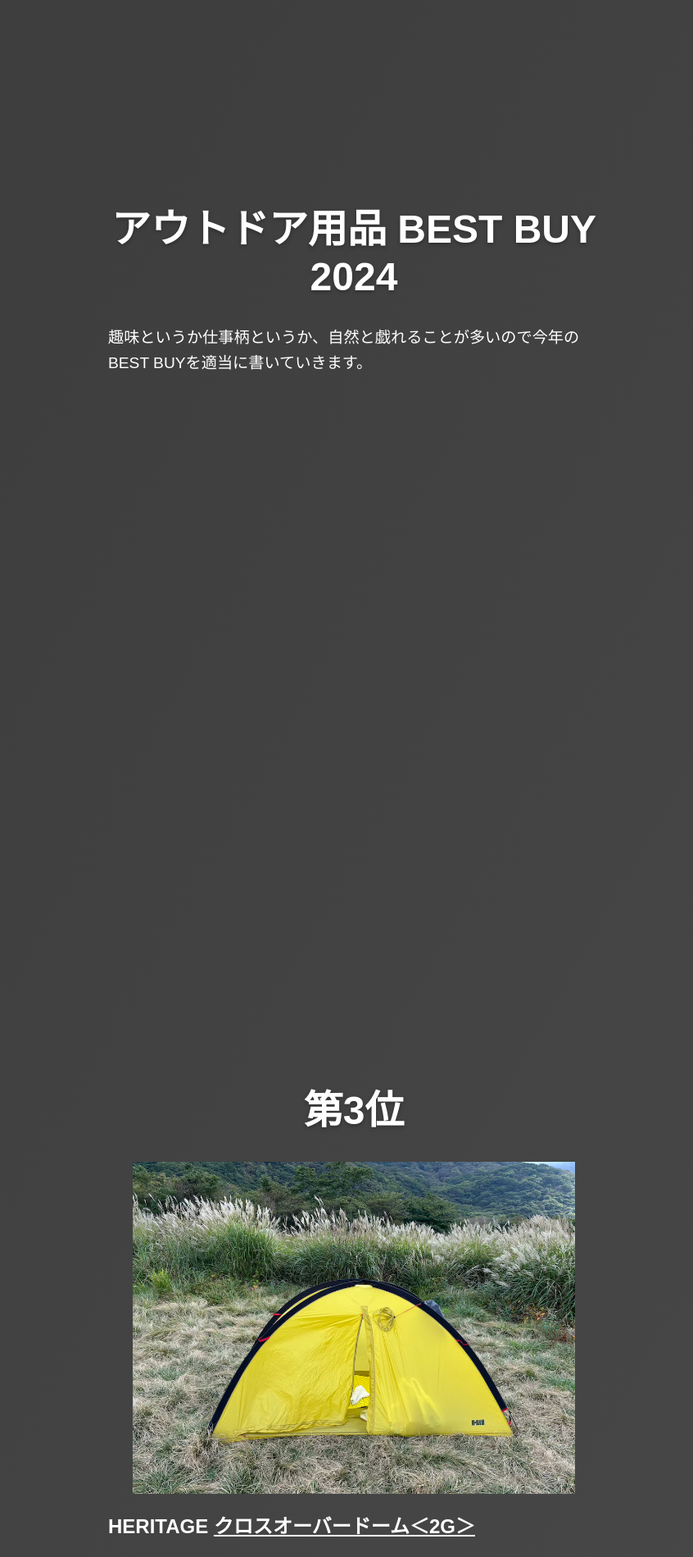
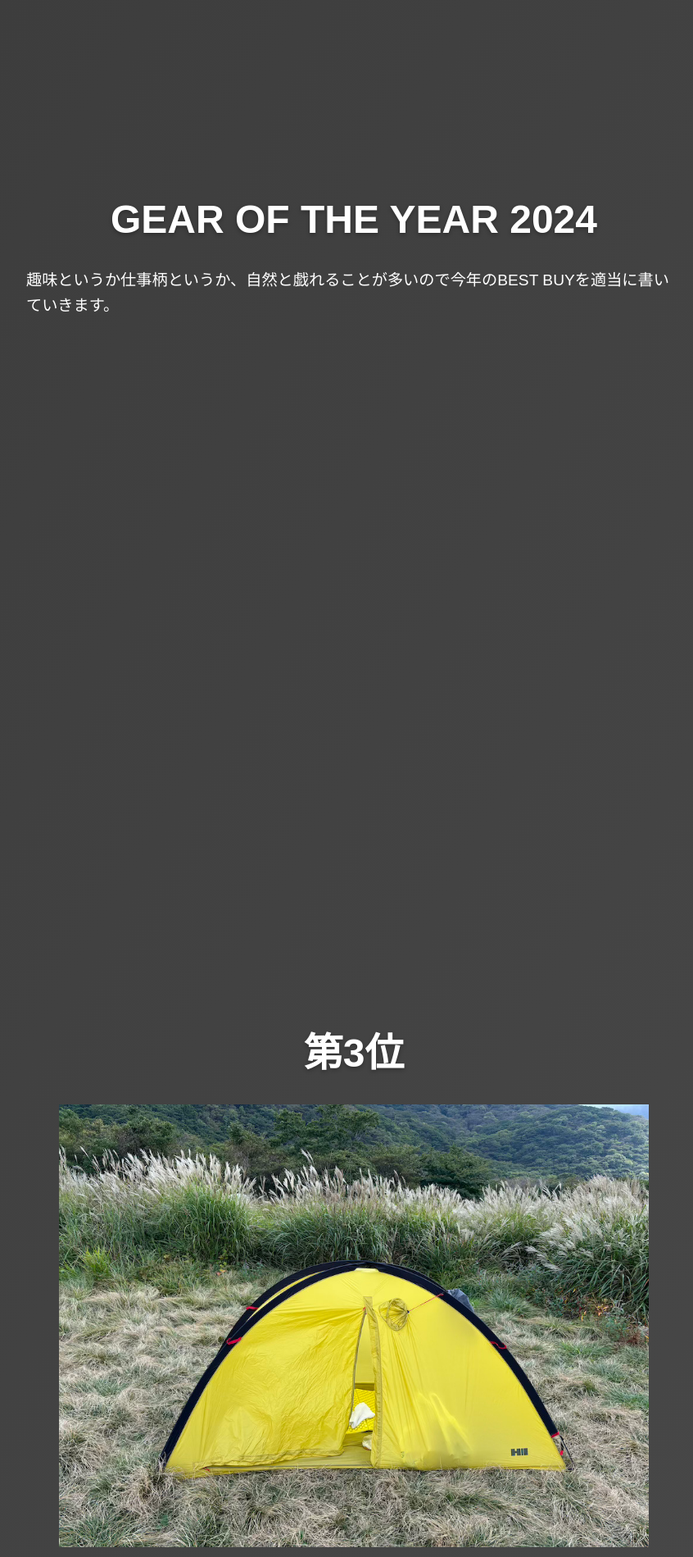
Before and after one commit to 0Cuopen/0cuopen.github.io, a Jekyll site: the page built from gear_of_the_year_2024.md, in a window 1280 px wide. Shown: the part 626-2525 px from the top of the page at 82% size, without its empty margins (208-1054 px from the left). Built offline with Jekyll 4.4.1, drawn with Linux system fonts in a browser that asks for light colours.

Commit message:
file name

```diff
--- a/assets/css/style.css
+++ b/assets/css/style.css
@@ -32,7 +32,7 @@ body {
 
 main {
   margin: 0 auto;
-  max-width: 600px;
+  max-width: 800px;
 }
 
 h1 {
--- a/best_buy_for_outdoor_gear_2024.md
+++ b/gear_of_the_year_2024.md
@@ -1,11 +1,11 @@
 ---
 layout: default
-title: アウトドア用品 BEST BUY 2024
+title: GEAR OF THE YEAR 2024
 description: 趣味というか仕事柄というか、自然と戯れることが多いので今年のBEST BUYを適当に書いていきます。
 image: https://0cuopen.net/assets/images/n_box.JPG
 ---
 
-# アウトドア用品 BEST BUY 2024
+# GEAR OF THE YEAR 2024
 
 趣味というか仕事柄というか、自然と戯れることが多いので今年のBEST BUYを適当に書いていきます。
 
@@ -24,6 +24,8 @@ image: https://0cuopen.net/assets/images/n_box.JPG
 価格：¥63,800
 
 # 第2位
+
+<img src="assets/images/altra.jpg" class="blog_image">
 
 ## ALTRA [OLYMPUS 6 HIKE LOW GTX](https://altrafootwear.jp/products/olympushikelowgtx2m24fw)
 
```
Also changed, not shown: index.md (+2 -2 lines), assets/images/altra.jpg (added).
